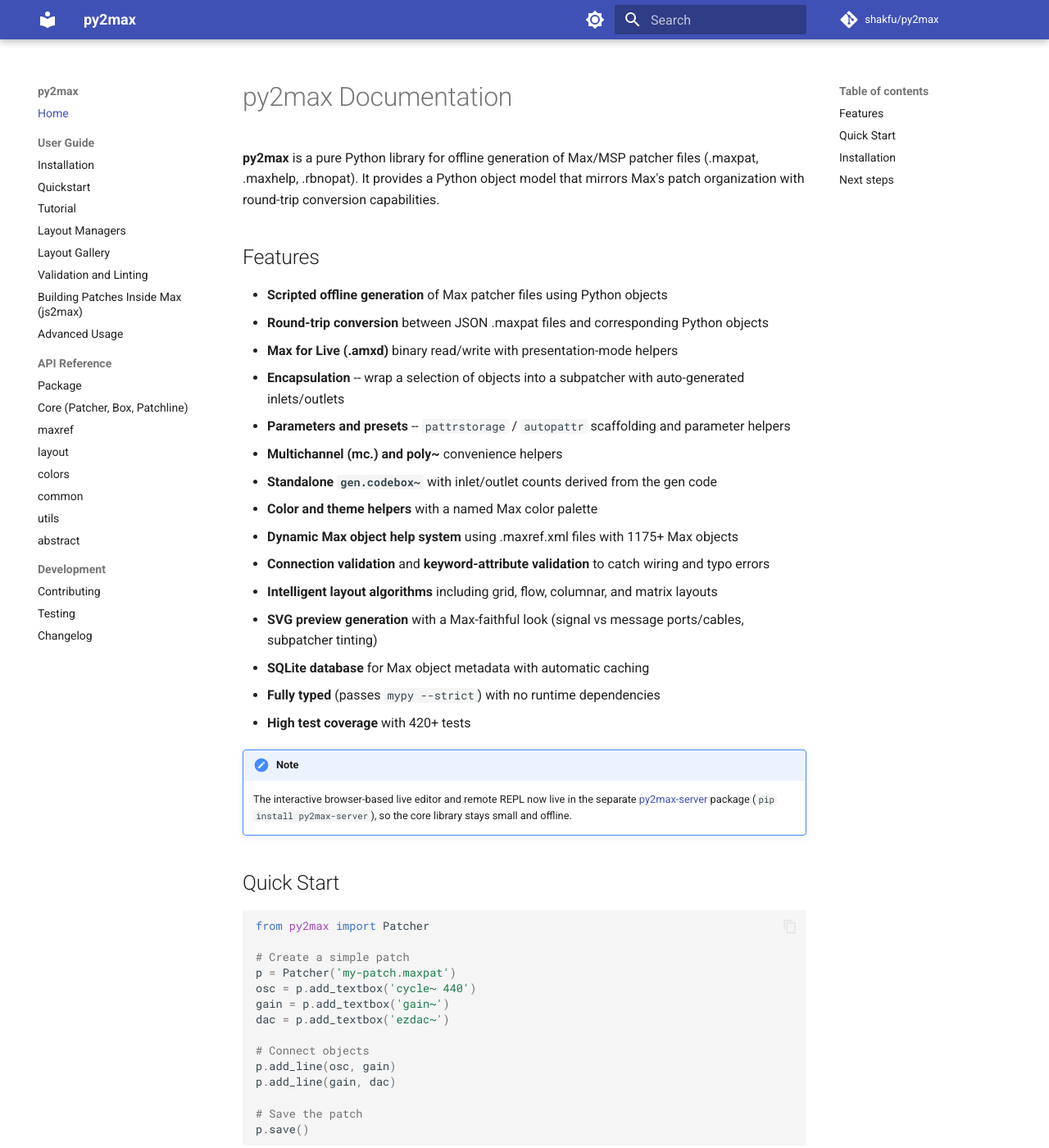
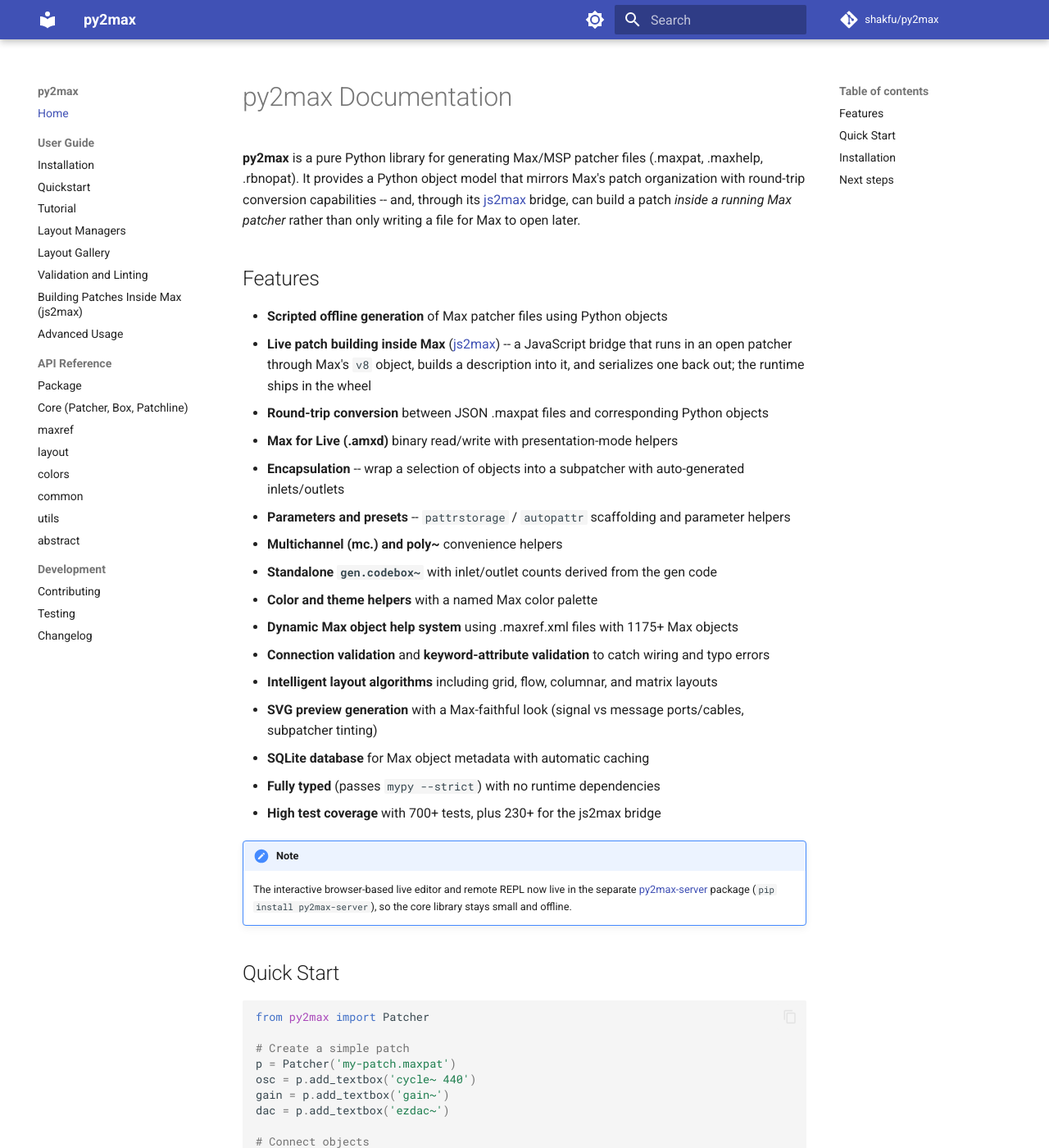
Before and after one commit to shakfu/py2max, an MkDocs documentation site: the page built from docs/index.md, in a window 1280 px wide and 1400 px high. Shown: the whole window at 82% size. Built offline with MkDocs 1.6.1 and Material for MkDocs 9.7.7, drawn with Linux system fonts in a browser that asks for light colours; comment, search, counter and statistics services are not loaded; some of the changed text lies outside the part shown.

Commit message:
update docs

```diff
--- a/docs/index.md
+++ b/docs/index.md
@@ -1,10 +1,15 @@
 # py2max Documentation
 
-**py2max** is a pure Python library for offline generation of Max/MSP patcher files (.maxpat, .maxhelp, .rbnopat). It provides a Python object model that mirrors Max's patch organization with round-trip conversion capabilities.
+**py2max** is a pure Python library for generating Max/MSP patcher files
+(.maxpat, .maxhelp, .rbnopat). It provides a Python object model that mirrors
+Max's patch organization with round-trip conversion capabilities -- and, through
+its [js2max](user_guide/js2max.md) bridge, can build a patch *inside a running
+Max patcher* rather than only writing a file for Max to open later.
 
 ## Features
 
 - **Scripted offline generation** of Max patcher files using Python objects
+- **Live patch building inside Max** ([js2max](user_guide/js2max.md)) -- a JavaScript bridge that runs in an open patcher through Max's `v8` object, builds a description into it, and serializes one back out; the runtime ships in the wheel
 - **Round-trip conversion** between JSON .maxpat files and corresponding Python objects
 - **Max for Live (.amxd)** binary read/write with presentation-mode helpers
 - **Encapsulation** -- wrap a selection of objects into a subpatcher with auto-generated inlets/outlets
@@ -18,7 +23,7 @@
 - **SVG preview generation** with a Max-faithful look (signal vs message ports/cables, subpatcher tinting)
 - **SQLite database** for Max object metadata with automatic caching
 - **Fully typed** (passes `mypy --strict`) with no runtime dependencies
-- **High test coverage** with 420+ tests
+- **High test coverage** with 700+ tests, plus 230+ for the js2max bridge
 
 !!! note
     The interactive browser-based live editor and remote REPL now live in the
@@ -56,4 +61,5 @@
 - [Tutorial](user_guide/tutorial.md) -- a guided walkthrough
 - [Layout Managers](user_guide/layout_managers.md) -- automatic positioning
 - [Advanced Usage](user_guide/advanced_usage.md) -- subpatchers, presets, mc./poly~, theming
+- [Building Patches Inside Max](user_guide/js2max.md) -- the js2max bridge and its runtime
 - [API Reference](api/py2max.md) -- the full API
--- a/py2max/__init__.py
+++ b/py2max/__init__.py
@@ -1,8 +1,12 @@
-"""py2max: A pure Python library for offline generation of Max/MSP patcher files.
+"""py2max: A pure Python library for generating Max/MSP patcher files.
 
 py2max provides a Python object model that mirrors Max's patch organization with
 round-trip conversion capabilities. It enables programmatic creation of Max/MSP
 patches (.maxpat) files.
+
+Patches are generated offline -- Max need not be running -- and, through the
+js2max bridge, can also be built *inside* an already-open patcher: see
+``py2max.js2max_runtime`` and ``Patcher.add_v8_bridge()``.
 
 Main Classes:
     Patcher: Core class for creating and managing Max patches
```
Also changed, not shown: README.md (+1 -1 lines), docs/api/py2max.md (+5 -0 lines).
